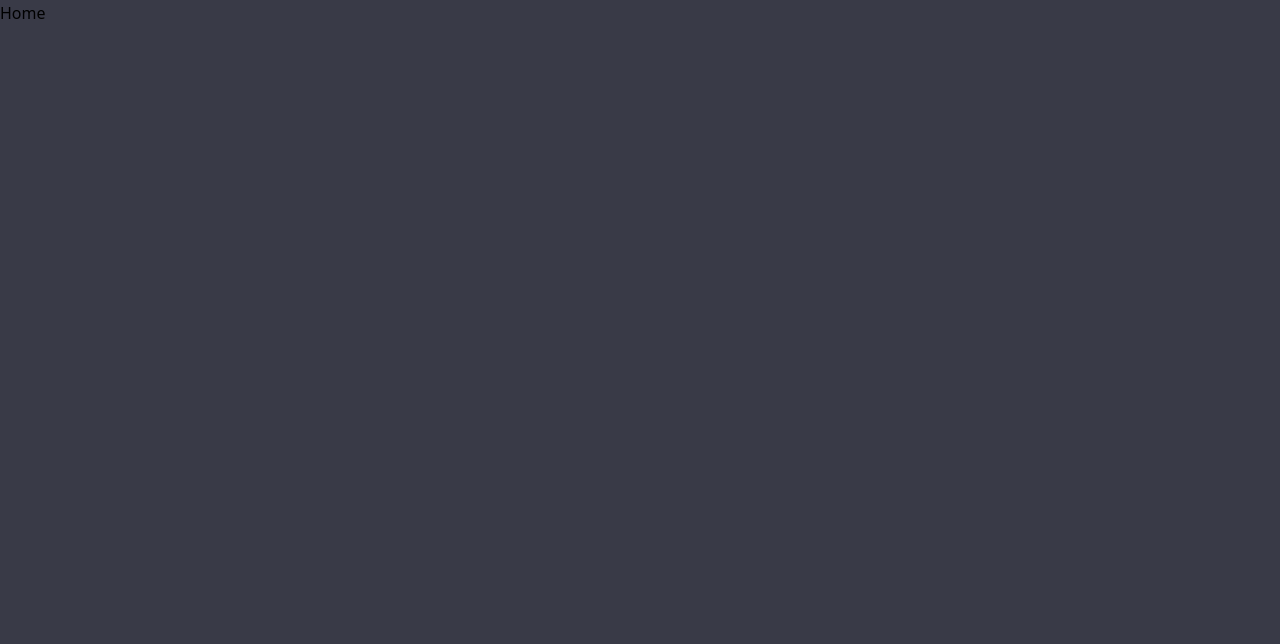
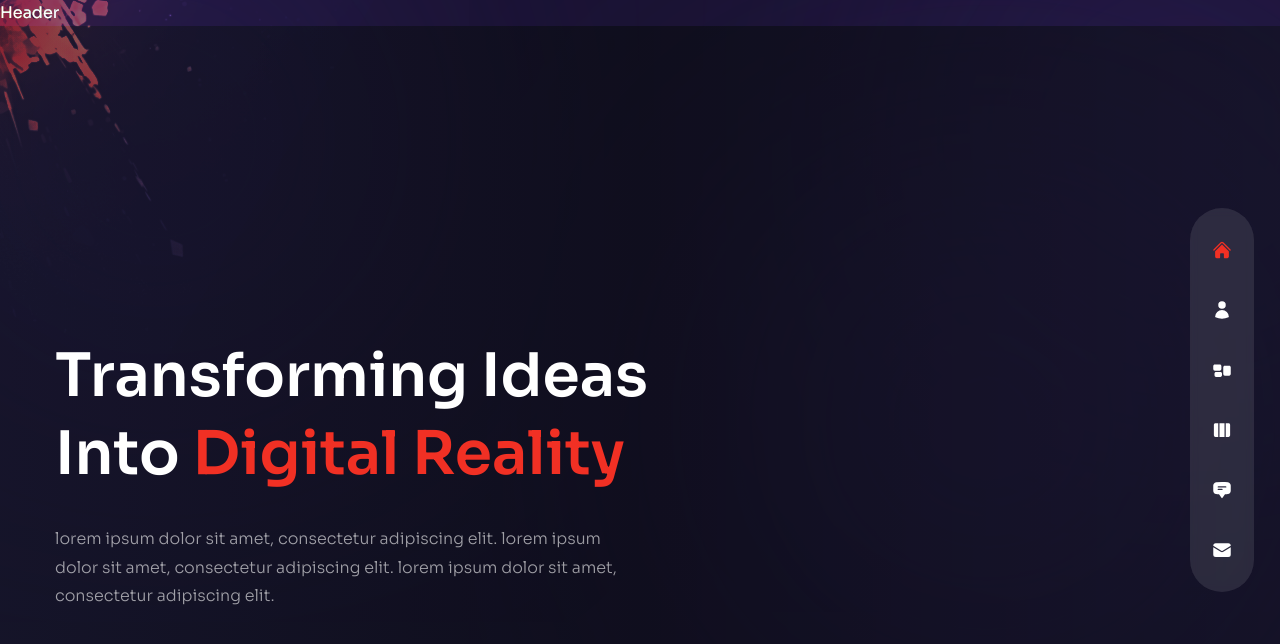
Before and after one commit to aayush105/portfolio, a Next.js app: page / in a window 1280 px wide. Shown: the top 644 px of the page. Built offline with nearby package versions, Linux system fonts and the light colour scheme.

Commit message:
feat:work on nav and transition

```diff
--- a/components/Layout.js
+++ b/components/Layout.js
@@ -1,5 +1,27 @@
-const Layout = () => {
-  return <div>Layout</div>;
+//fonts
+import {Sora} from '@next/font/google';
+
+// font settings
+const sora = Sora({
+  subsets: ['latin'],
+  variable: '--font-sora',
+  weight: ['100', '200', '300', '400', '500', '600', '700', '800']
+});
+
+// components
+import Nav from '../components/Nav';
+import Header from '../components/Header';
+import TopLeftImg from '../components/TopLeftImg';
+
+const Layout = ({children}) => {
+  return (
+  <div className={`page bg-site text-white bg-cover bg-no-repeat ${sora.variable} font-sora relative`}>
+    <TopLeftImg />
+    <Nav />
+    <Header />
+    {children}
+  </div>
+  );
 };
 
 export default Layout;
--- a/components/Nav.js
+++ b/components/Nav.js
@@ -26,8 +26,46 @@
   },
 ];
 
+// next link
+import Link from 'next/link';
+
+//next router
+import { useRouter } from 'next/router';
+
 const Nav = () => {
-  return <nav>nav</nav>;
+  const router = useRouter();
+  const pathname = router.pathname;
+  return (
+  <nav className='flex flex-col item-center xl:justify-center
+  gap-y-4 fixed h-max bottom-0 mt-auto xl:right-[2%] z-50 top-0 w-full xl:w-16 xl:max-w-md xl:h-screen'>
+    {/* inner */}
+    <div className='flex w-full xl:flex-col items-center justify-between xl:justify-center
+    gap-y-10 px-4 md:px-40 xl:px-0 h-[80px] xl:h-max py-8 bg-white/10 backdrop-blur-sm text-3xl
+    xl:text-xl xl:rounded-full'>
+      {navData.map((link, index) => {
+        return(
+          <Link
+          className={`${link.path === pathname && 'text-accent'}
+          relative flex items-center group hover:text-accent transition-all duration-300`}
+          href={link.path} key={index}
+          >
+            {/* tooltip */}
+            <div className='absolute pr-14 right-0 hidden xl:group-hover:flex'>
+              <div className='bg-white relative flex text-primary items-center p-[6px] rounded-[3px]'>
+                <div className='text-[12px] leading-none font-semibold capitalize'>{link.name}</div>
+              {/* triangle */}
+              <div className='border-solid border-l-white border-l-8 border-y-transparent
+              border-y-[6px] border-r-0 absolute -right-2'></div>
+              </div>
+            </div>
+            {/* icon */}
+            <div>{link.icon}</div>
+            </Link>
+        );
+        })}
+    </div>
+  </nav>
+  );
 };
 
 export default Nav;
--- a/components/TopLeftImg.js
+++ b/components/TopLeftImg.js
@@ -1,5 +1,12 @@
+// next image
+import Image from 'next/image';
+
 const TopLeftImg = () => {
-  return <div>Top Left Image</div>;
+  return (
+  <div className='absolute left-0 top-0 mix-blend-color-dodge z-10 w-[200px] xl:w-[400px] opacity-50'>
+    <Image src='/top-left-img.png' width={400} height={400} alt=''/>
+  </div>
+  );
 };
 
 export default TopLeftImg;
--- a/components/Transition.js
+++ b/components/Transition.js
@@ -1,7 +1,44 @@
+// framer motion
+import {motion} from 'framer-motion';
+
+// variants
+const transitionVariants = {
+  initial: {
+    x: '100%',
+    width: '100%'
+  },
+  animate: {
+    x: 0,
+    width: '0%',
+  },
+  exit: {
+    x: ['0%', '100%'],
+    width: ['0%', '100%']
+  },
+};
+
 const Transition = () => {
   return (
     <>
-      <div>Transition</div>
+      <motion.div
+      className='fixed top-0 bottom-0 right-full w-screen
+      h-screen z-30 bg-[#2e2257]' variants={transitionVariants}
+      initial="initial" animate="animate" exit="exit"
+      transition={{ delay: 0.2, duration:0.6, ease: 'easeInOut' }}>
+      </motion.div>
+      <motion.div
+      className='fixed top-0 bottom-0 right-full w-screen
+      h-screen z-20 bg-[#3b2d71]' variants={transitionVariants}
+      initial="initial" animate="animate" exit="exit"
+      transition={{ delay: 0.4, duration:0.6, ease: 'easeInOut' }}>
+      </motion.div>
+      <motion.div
+      className='fixed top-0 bottom-0 right-full w-screen
+      h-screen z-10 bg-[#4b3792]' variants={transitionVariants}
+      initial="initial" animate="animate" exit="exit"
+      transition={{ delay: 0.6, duration:0.6, ease: 'easeInOut' }}>
+      </motion.div>
+
     </>
   );
 };
--- a/pages/_app.js
+++ b/pages/_app.js
@@ -1,7 +1,26 @@
 import '../styles/globals.css';
 
+// components
+import Layout from '../components/Layout';
+import Transition from '../components/Transition';
+// router
+import { useRouter } from 'next/router';
+
+// framer motion
+import { AnimatePresence, motion } from 'framer-motion'
+
 function MyApp({ Component, pageProps }) {
-  return <Component {...pageProps} />;
+  const router = useRouter();
+  return (
+  <Layout>
+    <AnimatePresence mode='wait'>
+      <motion.div key={router.route} className='h-full'>
+        <Transition />
+        <Component {...pageProps} />
+      </motion.div>
+    </AnimatePresence>
+  </Layout>
+  );
 }
 
 export default MyApp;
--- a/pages/index.js
+++ b/pages/index.js
@@ -1,5 +1,39 @@
+// next image
+import Image from 'next/image';
+
+// components
+// import ParticleContainer from '../components/ParticleContainer';
+import ProjectsBtn from '../components/ProjectsBtn';
+import Avatar from '../components/Avatar';
+
+// framer motion
+import {motion} from 'framer-motion';
+
+// variants
+import { fadeIn } from '../variants';
+
 const Home = () => {
-  return <div>Home</div>;
+  return (
+  <div className='bg-primary/60 h-full'>
+    {/* text */}
+    <div className='w-full h-full bg-gradient-to-r from-primary/10 via-black/30 to-black/10'>
+      <div className='text-center flex flex-col justify-center xl:pt-40 xl:text-left
+      h-full container mx-auto'>
+        {/* title */}
+        <h1 className='h1'>
+          Transforming Ideas <br /> Into {' '}
+          <span className='text-accent'>Digital Reality</span>
+        </h1>
+        {/* subtitle */}
+        <p className='max-w-sm xl:max-w-xl mx-auto xl:mx-0 mb-10 xl:mb-16'>
+          lorem ipsum dolor sit amet, consectetur adipiscing elit. lorem ipsum dolor sit amet, consectetur adipiscing elit. lorem ipsum dolor sit amet, consectetur adipiscing elit.
+        </p>
+      </div>
+    </div>
+    {/* image */}
+    <div>image</div>
+  </div>
+  );
 };
 
 export default Home;
```
Also changed, not shown: 2 other files (tests, documents, lock files or other folders).
